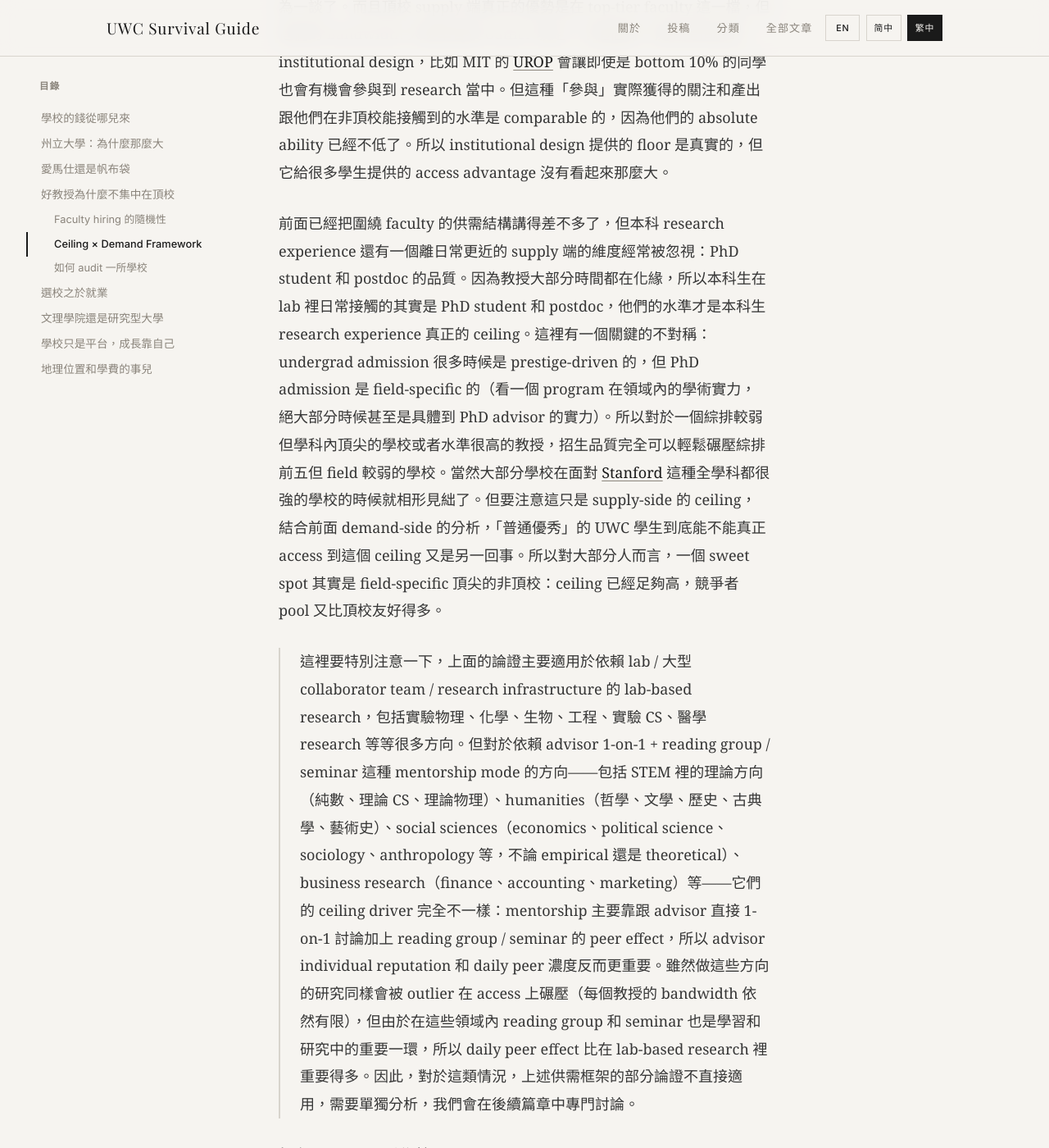
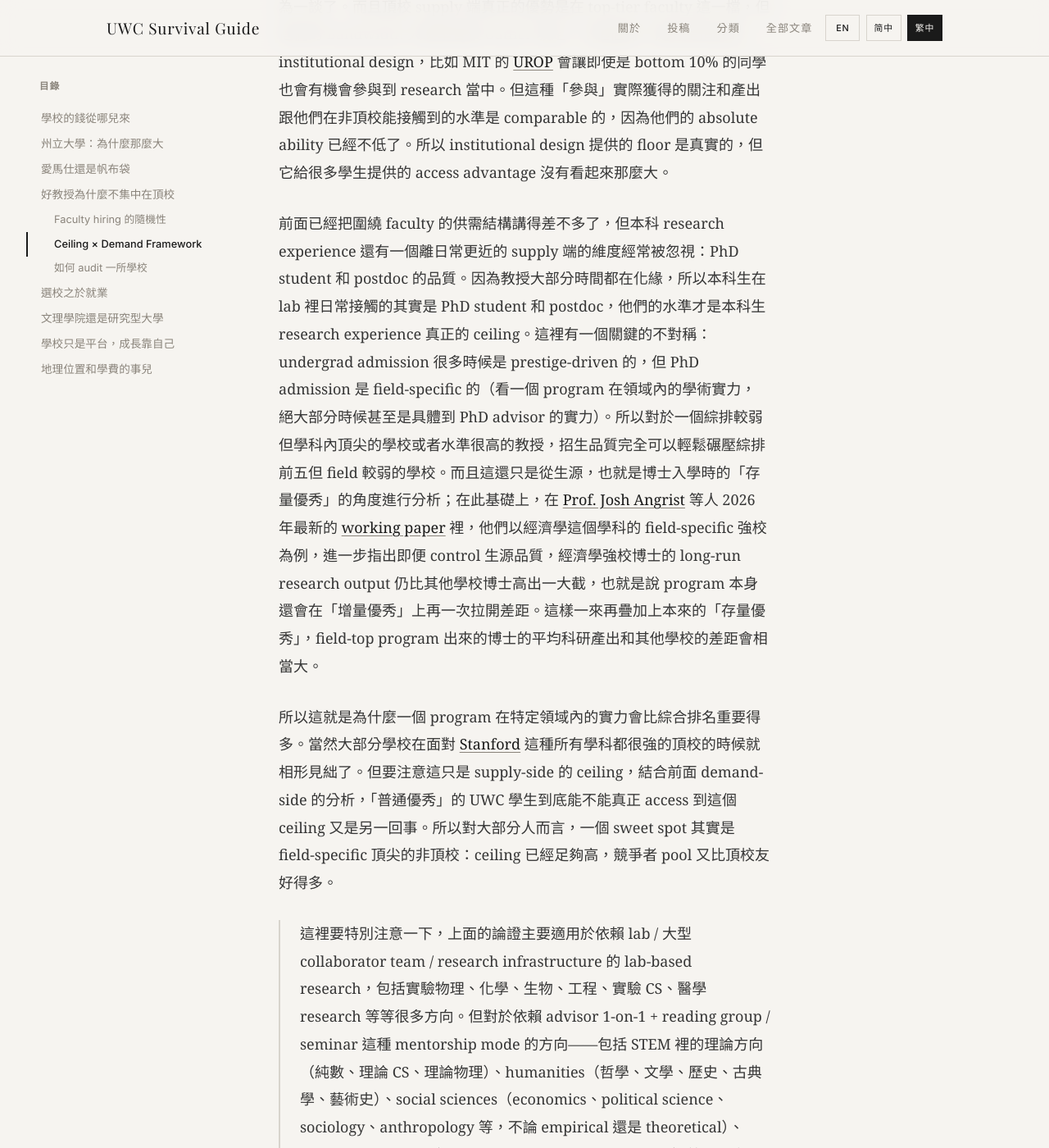
Before and after one commit to United-World-College/UWC-Survival-Guide, a Jekyll site: the page built from website/_guides/chinese/school-selection-TW.md, in a window 1280 px wide and 1400 px high, scrolled down 12120 px. Shown: the whole window at 82% size. Built offline with Jekyll 4.4.1, drawn with Linux system fonts in a browser that asks for light colours; some web fonts are replaced; some of the changed text lies outside the part shown.

Commit message:
docs(school-selection): add Angrist 2026 working paper and Krueger refs across CN/TW/EN
- Faculty supply/demand section: introduce the "stock" (PhD admit quality) vs "flow" (program value-added) framing, citing Angrist et al.'s NBER w35244; split the Stanford-cross-the-board comparison into its own paragraph.
- Dale-Krueger paragraph: expand authors to Stacy Berg Dale + Prof. Alan Krueger (link the Wikipedia page), narrow "premium" framing to undergrads, and switch the matched population to high schoolers / undergrads.
- Bump updated date to 2026-05-26.

```diff
--- a/website/_guides/chinese/school-selection-TW.md
+++ b/website/_guides/chinese/school-selection-TW.md
@@ -87,7 +87,9 @@
 
 需要補充的兩點是：一，這裡用 IMO / IOI 舉例只是因為 CS 和數學方向的 outlier marker 最 well-known，但同樣的金字塔結構對所有學科都成立；二，實際上不論是在頂校還是非頂校都有相當大比例的同學參與 undergrad research，但是這樣的數據是沒有意義的，因為「參與 undergrad research」把 wash dishes 跑 script 和獲得 substantive guidance 完全混為一談了。而且頂校 supply 端真正的優勢是在 top-tier faculty 這一檔，但他們的 bandwidth 大概率會被 outlier 吸走。不過值得一提的是頂校的 institutional design，比如 MIT 的 [UROP](https://urop.mit.edu/) 會讓即使是 bottom 10% 的同學也會有機會參與到 research 當中。但這種「參與」實際獲得的關注和產出跟他們在非頂校能接觸到的水準是 comparable 的，因為他們的 absolute ability 已經不低了。所以 institutional design 提供的 floor 是真實的，但它給很多學生提供的 access advantage 沒有看起來那麼大。
 
-前面已經把圍繞 faculty 的供需結構講得差不多了，但本科 research experience 還有一個離日常更近的 supply 端的維度經常被忽視：PhD student 和 postdoc 的品質。因為教授大部分時間都在化緣，所以本科生在 lab 裡日常接觸的其實是 PhD student 和 postdoc，他們的水準才是本科生 research experience 真正的 ceiling。這裡有一個關鍵的不對稱：undergrad admission 很多時候是 prestige-driven 的，但 PhD admission 是 field-specific 的（看一個 program 在領域內的學術實力，絕大部分時候甚至是具體到 PhD advisor 的實力）。所以對於一個綜排較弱但學科內頂尖的學校或者水準很高的教授，招生品質完全可以輕鬆碾壓綜排前五但 field 較弱的學校。當然大部分學校在面對 [Stanford](https://en.wikipedia.org/wiki/Stanford_University) 這種全學科都很強的學校的時候就相形見絀了。但要注意這只是 supply-side 的 ceiling，結合前面 demand-side 的分析，「普通優秀」的 UWC 學生到底能不能真正 access 到這個 ceiling 又是另一回事。所以對大部分人而言，一個 sweet spot 其實是 field-specific 頂尖的非頂校：ceiling 已經足夠高，競爭者 pool 又比頂校友好得多。
+前面已經把圍繞 faculty 的供需結構講得差不多了，但本科 research experience 還有一個離日常更近的 supply 端的維度經常被忽視：PhD student 和 postdoc 的品質。因為教授大部分時間都在化緣，所以本科生在 lab 裡日常接觸的其實是 PhD student 和 postdoc，他們的水準才是本科生 research experience 真正的 ceiling。這裡有一個關鍵的不對稱：undergrad admission 很多時候是 prestige-driven 的，但 PhD admission 是 field-specific 的（看一個 program 在領域內的學術實力，絕大部分時候甚至是具體到 PhD advisor 的實力）。所以對於一個綜排較弱但學科內頂尖的學校或者水準很高的教授，招生品質完全可以輕鬆碾壓綜排前五但 field 較弱的學校。而且這還只是從生源，也就是博士入學時的「存量優秀」的角度進行分析；在此基礎上，在 [Prof. Josh Angrist](https://en.wikipedia.org/wiki/Joshua_Angrist) 等人 2026 年最新的 [working paper](https://www.nber.org/papers/w35244) 裡，他們以經濟學這個學科的 field-specific 強校為例，進一步指出即便 control 生源品質，經濟學強校博士的 long-run research output 仍比其他學校博士高出一大截，也就是說 program 本身還會在「增量優秀」上再一次拉開差距。這樣一來再疊加上本來的「存量優秀」，field-top program 出來的博士的平均科研產出和其他學校的差距會相當大。
+
+所以這就是為什麼一個 program 在特定領域內的實力會比綜合排名重要得多。當然大部分學校在面對 [Stanford](https://en.wikipedia.org/wiki/Stanford_University) 這種所有學科都很強的頂校的時候就相形見絀了。但要注意這只是 supply-side 的 ceiling，結合前面 demand-side 的分析，「普通優秀」的 UWC 學生到底能不能真正 access 到這個 ceiling 又是另一回事。所以對大部分人而言，一個 sweet spot 其實是 field-specific 頂尖的非頂校：ceiling 已經足夠高，競爭者 pool 又比頂校友好得多。
 
 > 這裡要特別注意一下，上面的論證主要適用於依賴 lab / 大型 collaborator team / research infrastructure 的 lab-based research，包括實驗物理、化學、生物、工程、實驗 CS、醫學 research 等等很多方向。但對於依賴 advisor 1-on-1 + reading group / seminar 這種 mentorship mode 的方向——包括 STEM 裡的理論方向（純數、理論 CS、理論物理）、humanities（哲學、文學、歷史、古典學、藝術史）、social sciences（economics、political science、sociology、anthropology 等，不論 empirical 還是 theoretical）、business research（finance、accounting、marketing）等——它們的 ceiling driver 完全不一樣：mentorship 主要靠跟 advisor 直接 1-on-1 討論加上 reading group / seminar 的 peer effect，所以 advisor individual reputation 和 daily peer 濃度反而更重要。雖然做這些方向的研究同樣會被 outlier 在 access 上碾壓（每個教授的 bandwidth 依然有限），但由於在這些領域內 reading group 和 seminar 也是學習和研究中的重要一環，所以 daily peer effect 比在 lab-based research 裡重要得多。因此，對於這類情況，上述供需框架的部分論證不直接適用，需要單獨分析，我們會在後續篇章中專門討論。
 
@@ -99,7 +101,7 @@
 
 所以對一個想做 STEM research 的「普通優秀」UWC 學生而言，最優解既不是綜合排名最高的學校，也不是 reputation 最響的學校，而是 ceiling 已經足夠高、demand 端又沒那麼擠的學校——可能是 field-specific 頂尖的公立旗艦（比如 [Penn State](https://en.wikipedia.org/wiki/Pennsylvania_State_University) 的材料科學和 Texas A&M 的石油工程），可能是某些綜排靠前但不被 outlier 扎堆的私校（比如 [Duke](https://en.wikipedia.org/wiki/Duke_University)、JHU 和 [Northwestern](https://en.wikipedia.org/wiki/Northwestern_University) 的強勢學科），也可能是有著強勢領域的 mid-tier R1（比如 UIC 的資料探勘、UTK 的高效能運算和 [University of Utah](https://en.wikipedia.org/wiki/University_of_Utah) 的圖形學）。
 
-順帶提一句，「頂校 premium 沒有 reputation 暗示得那麼大」這個觀察其實早就在經濟學裡有過經典的 empirical 驗證。Dale 和 Krueger 在 2002 年的 [Quarterly Journal of Economics](https://en.wikipedia.org/wiki/The_Quarterly_Journal_of_Economics) 上發表的[論文](https://www.jstor.org/stable/4132484)裡通過匹配那些申請了同一組學校並都被錄取的學生（即用申請清單作為 unobserved ability 的 proxy 來吸收 selection bias），發現進入頂校帶來的 earnings premium 對大部分學生而言基本不顯著，低收入家庭學生是例外。不過需要說明的是，Dale-Krueger 估計的是平均效應——也就是「平均而言，去頂校對 earnings 的邊際貢獻有多大」——而沒有直接討論校內的 access 是怎麼分配的。本文 demand-side outlier 的論證恰好是從 research opportunity 的角度補上了這一層：即便在頂校內部，research access 也是被 outlier 集中度調節的，所以一個「普通優秀」的學生在頂校實際能 access 到的邊際價值，還要再在 Dale-Krueger 測出的平均效應之上被 demand-side dynamics 折損一次。換句話說，他們在 earnings 這個 outcome 上發現平均 premium 已經很小，而本文在 research access 這個維度上進一步指出：即便平均 premium 不為零，它在校內的分配也極不均勻，這就意味著「普通優秀」學生拿到的份額比平均還要更低。
+順帶提一句，「頂校對本科生的 premium 沒有 reputation 暗示得那麼大」這個觀察其實早就在經濟學裡有過經典的 empirical 驗證。Stacy Berg Dale 和 [Prof. Alan Krueger](https://en.wikipedia.org/wiki/Alan_Krueger) 在 2002 年的 [Quarterly Journal of Economics](https://en.wikipedia.org/wiki/The_Quarterly_Journal_of_Economics) 上發表的[論文](https://www.jstor.org/stable/4132484)裡通過匹配那些申請了同一組學校並都被錄取的高中生（即用申請清單作為 unobserved ability 的 proxy 來吸收 selection bias），發現進入頂校帶來的 earnings premium 對大部分學生而言基本不顯著，低收入家庭學生是例外。不過需要說明的是，Dale-Krueger 估計的是平均效應——也就是「平均而言，去頂校對 earnings 的邊際貢獻有多大」——而沒有直接討論校內的 access 是怎麼分配的。本文 demand-side outlier 的論證恰好是從 research opportunity 的角度補上了這一層：即便在頂校內部，research access 也是被 outlier 集中度調節的，所以一個「普通優秀」的本科生在頂校實際能 access 到的邊際價值，還要再在 Dale-Krueger 測出的平均效應之上被 demand-side dynamics 折損一次。換句話說，他們在 earnings 這個 outcome 上發現平均 premium 已經很小，而本文在 research access 這個維度上進一步指出：即便平均 premium 不為零，它在校內的分配也極不均勻，這就意味著「普通優秀」學生拿到的份額比平均還要更低。
 
 ## 選校之於就業
 
```
Also changed, not shown: other parts of website/_guides/chinese/school-selection-TW.md (+1 -1 lines), website/_guides/chinese/school-selection-CN.md (+5 -3 lines), website/_guides/default/school-selection.md (+5 -3 lines).
